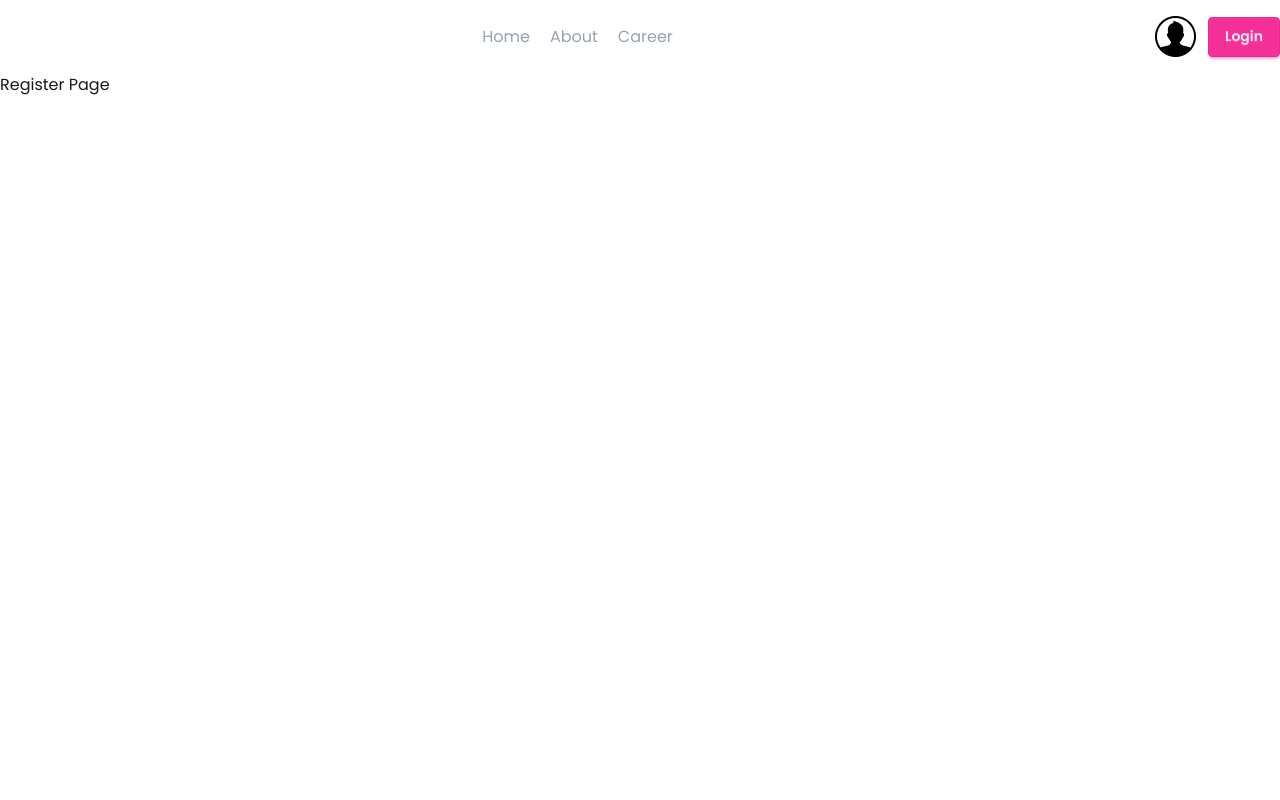
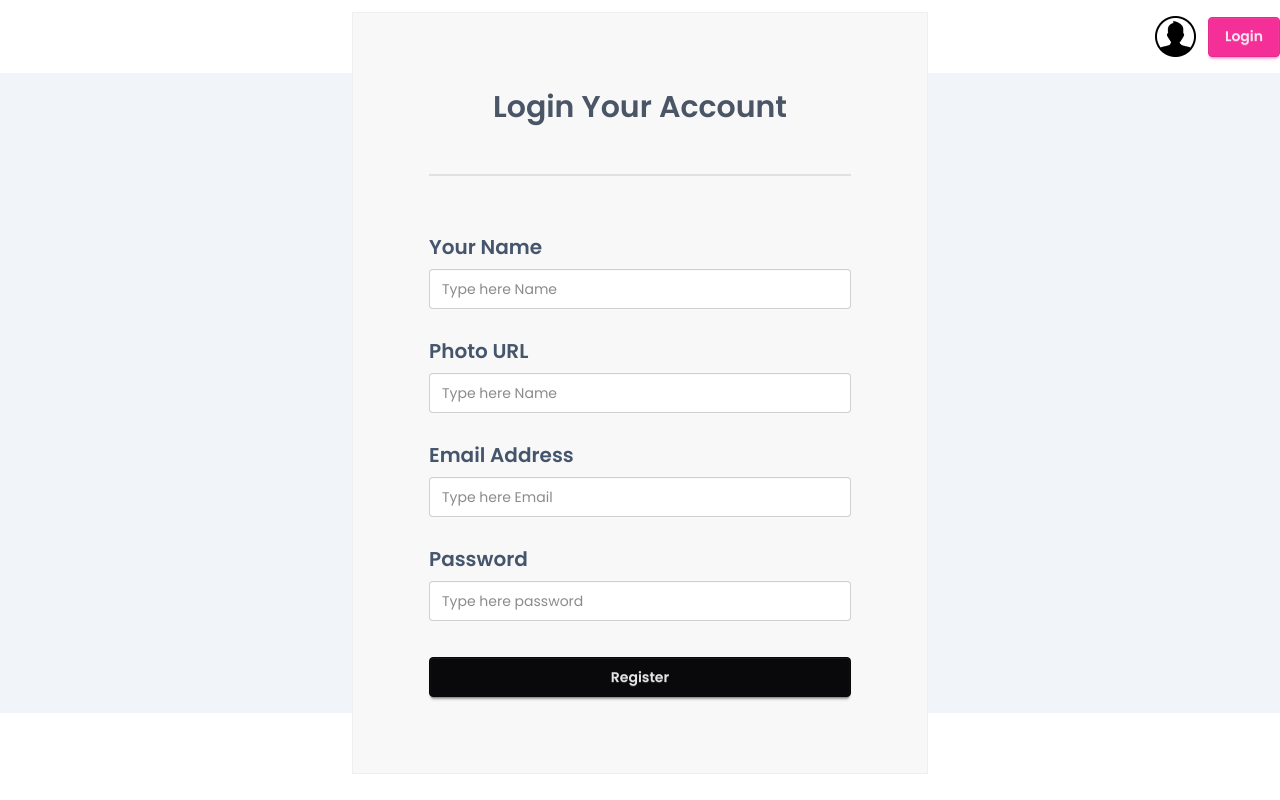
Before and after one commit to shuvro18/news-of-dragon, a Next.js app: page /register in a window 1280 px wide. Built offline with nearby package versions, Linux system fonts and the light colour scheme.

Commit message:
Register Page made

```diff
--- a/src/app/(auth)/login/page.jsx
+++ b/src/app/(auth)/login/page.jsx
@@ -8,7 +8,7 @@ const LoginPage = () => {
 
 
 
-    const { register, handleSubmit, watch, formState: { errors } } = useForm()
+    const { register, handleSubmit, watch, formState: { errors } } = useForm();
 
     const handleLoginForm = (data) => {
         console.log(data);
@@ -26,15 +26,15 @@ const LoginPage = () => {
 
                         <fieldset className="fieldset">
                             <legend className="fieldset-legend font bold text-xl text-slate-600">Email Address</legend>
-                            <input type="email" className="input w-full" placeholder="Type here Email" {...register("email field is required", { required: true })} />
-                            <p className="label">Optional</p>
+                            <input type="email" className="input w-full" placeholder="Type here Email" {...register("email", { required: "email is required" })} />
+                            {errors.email && (<p className="text-red-600">{errors.email.message}</p>)}
                         </fieldset>
                         <fieldset className="fieldset">
                             <legend className="fieldset-legend font bold text-xl text-slate-600">Password</legend>
                             <input type="password" className="input w-full " placeholder="Type here password" {...register("password", { required: "password is required" })} />
                             {errors.password && (<span className="text-red-600">{errors.password.message}</span>)}
                         </fieldset>
-                        <button className="btn btn-neutral mt-4">Login</button>
+                        <button className="btn btn-neutral mt-4 w-full">Login</button>
                     </div>
                 </form>
                 <p className="text-center">Do not Have An Account? <Link href={"/register"} className="text-secondary" > Register </Link> </p>
--- a/src/app/(auth)/register/page.jsx
+++ b/src/app/(auth)/register/page.jsx
@@ -1,10 +1,56 @@
+'use client'
+import Link from "next/link";
+import { useForm } from "react-hook-form";
 
-const registerPage = () => {
+
+
+const RegisterPage = () => {
+
+
+
+    const { register, handleSubmit, watch, formState: { errors } } = useForm();
+
+    const handleRegisterForm = (data) => {
+        console.log(data);
+    }
+
+
     return (
-        <div>
-            <h2>Register Page</h2>
+        <div className="bg-slate-100 flex items-center justify-center h-[80vh] container mx-auto">
+            <div className="fieldset bg-base-200 border-base-300 w-xl border p-19 ">
+                <h2 className="text-center font-semibold text-gray-600 text-3xl">Login Your Account</h2>
+                <div className="divider py-7 border-base-300"></div>
+                <form onSubmit={handleSubmit(handleRegisterForm)} >
+                    <div className="space-y-4">
+
+
+                        <fieldset className="fieldset">
+                            <legend className="fieldset-legend font bold text-xl text-slate-600">Your Name</legend>
+                            <input type="text" className="input w-full" placeholder="Type here Name" {...register("name", { required: "Name is required" })} />
+                            {errors.name && (<p className="text-red-600">{errors.email.message}</p>)}
+                        </fieldset>
+                        <fieldset className="fieldset">
+                            <legend className="fieldset-legend font bold text-xl text-slate-600">Photo URL</legend>
+                            <input type="text" className="input w-full" placeholder="Type here Name" {...register("url", { required: "email is required" })} />
+                            {errors.url && (<p className="text-red-600">{errors.email.message}</p>)}
+                        </fieldset>
+                        <fieldset className="fieldset">
+                            <legend className="fieldset-legend font bold text-xl text-slate-600">Email Address</legend>
+                            <input type="email" className="input w-full" placeholder="Type here Email" {...register("email", { required: "email is required" })} />
+                            {errors.email && (<p className="text-red-600">{errors.email.message}</p>)}
+                        </fieldset>
+                        <fieldset className="fieldset">
+                            <legend className="fieldset-legend font bold text-xl text-slate-600">Password</legend>
+                            <input type="password" className="input w-full " placeholder="Type here password" {...register("password", { required: "password is required" })} />
+                            {errors.password && (<span className="text-red-600">{errors.password.message}</span>)}
+                        </fieldset>
+                        <button className="btn btn-neutral mt-4 w-full">Register</button>
+                    </div>
+                </form>
+
+            </div>
         </div>
     );
 };
 
-export default registerPage;
+export default RegisterPage;
```
